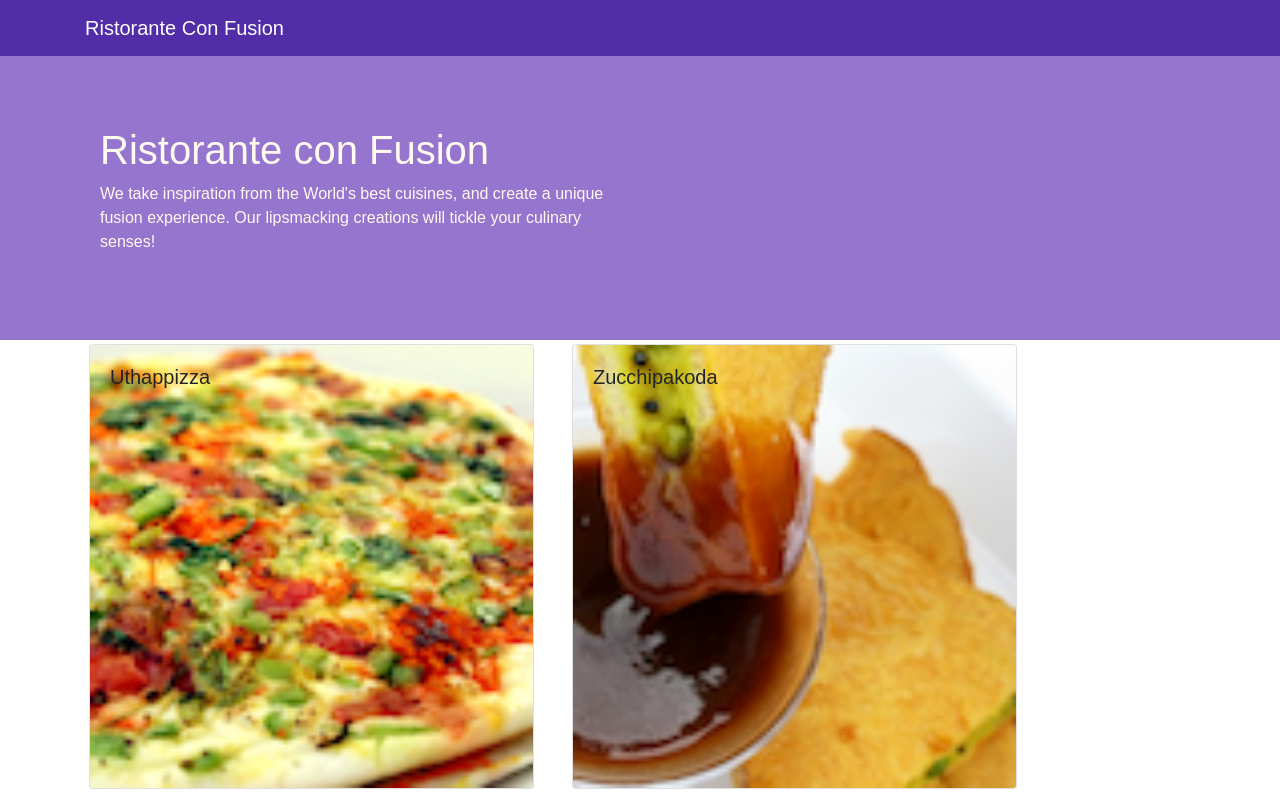
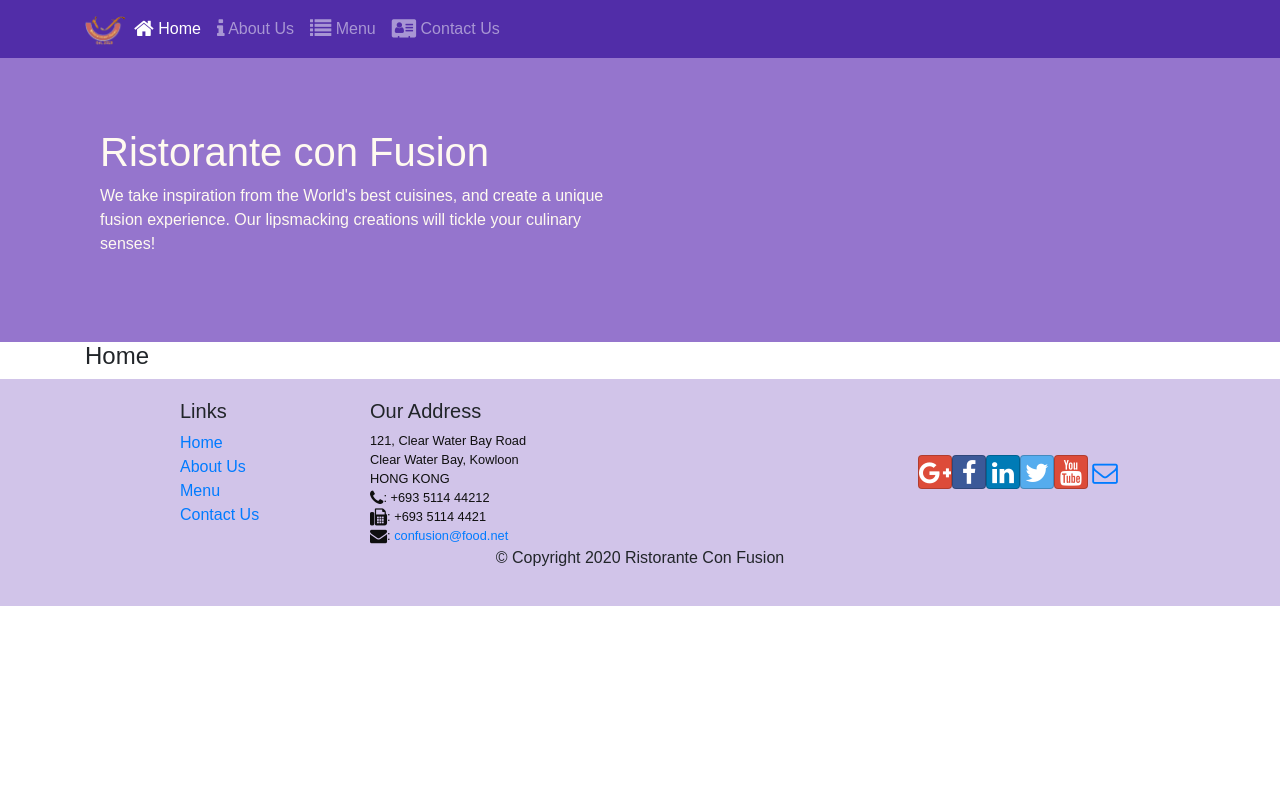
Before and after one commit to FielLucas/React, a React (Create React App) app: page /home in a window 1280 px wide. Shown: the top 795 px of the page. Built offline with nearby package versions, Linux system fonts and the light colour scheme.

Commit message:
React Router

```diff
--- a/package.json
+++ b/package.json
@@ -9,6 +9,7 @@
     "react": "^16.13.1",
     "react-dom": "^16.13.1",
     "react-popper": "0.9.2",
+    "react-router-dom": "4.2.2",
     "react-scripts": "1.1.4",
     "reactstrap": "5.0.0"
   },
--- a/src/App.js
+++ b/src/App.js
@@ -1,16 +1,18 @@
 import React, { Component } from 'react';
 import './App.css';
 import Main from './components/MainComponent';
+import { BrowserRouter } from 'react-router-dom';
 
 class App extends Component {
 
 	render() {
 		return (
+			<BrowserRouter>
 				<div className="App">
 					<Main />
 				</div>
+			</BrowserRouter>
 		);
 	}
 }
-
 export default App;
--- a/src/components/FooterComponent.js
+++ b/src/components/FooterComponent.js
@@ -1,4 +1,5 @@
 import React from 'react';
+import { Link } from 'react-router-dom';
 
 function Footer(props) {
     return(
@@ -8,22 +9,22 @@
                 <div className="col-4 offset-1 col-sm-2">
                     <h5>Links</h5>
                     <ul className="list-unstyled">
-                        <li><a href="#">Home</a></li>
-                        <li><a href="#">About</a></li>
-                        <li><a href="#">Menu</a></li>
-                        <li><a href="contactus.html">Contact</a></li>
+                        <li><Link to='/home'>Home</Link></li>
+                        <li><Link to='/aboutus'>About Us</Link></li>
+                        <li><Link to='/menu'>Menu</Link></li>
+                        <li><Link to='/contactus'>Contact Us</Link></li>
                     </ul>
                 </div>
                 <div className="col-7 col-sm-5">
                     <h5>Our Address</h5>
                     <address>
-		              121, Clear Water Bay Road<br />
-		              Clear Water Bay, Kowloon<br />
-		              HONG KONG<br />
-		              <i className="fa fa-phone fa-lg"></i>: +852 1234 5678<br />
-		              <i className="fa fa-fax fa-lg"></i>: +852 8765 4321<br />
-		              <i className="fa fa-envelope fa-lg"></i>: <a href="mailto:confusion@food.net">
-                         confusion@food.net</a>
+						121, Clear Water Bay Road<br />
+						Clear Water Bay, Kowloon<br />
+						HONG KONG<br />
+						<i className="fa fa-phone fa-lg"></i>: +693 5114 44212<br />
+						<i className="fa fa-fax fa-lg"></i>: +693 5114 4421<br />
+						<i className="fa fa-envelope fa-lg"></i>: <a href="mailto:confusion@food.net">
+							confusion@food.net</a>
                     </address>
                 </div>
                 <div className="col-12 col-sm-4 align-self-center">
@@ -33,13 +34,13 @@
                         <a className="btn btn-social-icon btn-linkedin" href="http://www.linkedin.com/in/"><i className="fa fa-linkedin"></i></a>
                         <a className="btn btn-social-icon btn-twitter" href="http://twitter.com/"><i className="fa fa-twitter"></i></a>
                         <a className="btn btn-social-icon btn-google" href="http://youtube.com/"><i className="fa fa-youtube"></i></a>
-                        <a className="btn btn-social-icon" href="mailto:"><i className="fa fa-envelope-o"></i></a>
+                        <a className="btn btn-social-icon" href="mailto:jcfababeir30@gmail.com"><i className="fa fa-envelope-o"></i></a>
                     </div>
                 </div>
             </div>
             <div className="row justify-content-center">
                 <div className="col-auto">
-                    <p>© Copyright 2018 Ristorante Con Fusion</p>
+                    <p>© Copyright 2020 Ristorante Con Fusion</p>
                 </div>
             </div>
         </div>
--- a/src/components/HeaderComponent.js
+++ b/src/components/HeaderComponent.js
@@ -1,13 +1,46 @@
 import React, { Component } from 'react';
-import { Navbar, NavbarBrand, Jumbotron } from 'reactstrap';
+import { Nav, Navbar, NavbarBrand, NavbarToggler, Collapse, NavItem, Jumbotron } from 'reactstrap';
+import { NavLink } from 'react-router-dom';
 
 class Header extends Component {
+    constructor(props) {
+        super(props);
+
+        this.toggleNav = this.toggleNav.bind(this);
+        this.state = {
+			isNavOpen: false
+			};
+		}
+
+		toggleNav() {
+			this.setState({
+			isNavOpen: !this.state.isNavOpen
+			});
+		}
+
     render() {
-		return(
-		<React.Fragment>
-		<Navbar dark>
+        return (
+            <div>
+                <Navbar dark expand="md">
                     <div className="container">
-				<NavbarBrand href="/">Ristorante Con Fusion</NavbarBrand>
+                        <NavbarToggler onClick={this.toggleNav} />
+                        <NavbarBrand className="mr-auto" href="/"><img src='assets/images/logo.png' height="30" width="41" alt='Ristorante Con Fusion' /></NavbarBrand>
+                        <Collapse isOpen={this.state.isNavOpen} navbar>
+                            <Nav navbar>
+                            <NavItem>
+                                <NavLink className="nav-link"  to='/home'><span className="fa fa-home fa-lg"></span> Home</NavLink>
+                            </NavItem>
+                            <NavItem>
+                                <NavLink className="nav-link" to='/aboutus'><span className="fa fa-info fa-lg"></span> About Us</NavLink>
+                            </NavItem>
+                            <NavItem>
+                                <NavLink className="nav-link"  to='/menu'><span className="fa fa-list fa-lg"></span> Menu</NavLink>
+                            </NavItem>
+                            <NavItem>
+                                <NavLink className="nav-link" to='/contactus'><span className="fa fa-address-card fa-lg"></span> Contact Us</NavLink>
+                            </NavItem>
+                            </Nav>
+                        </Collapse>
                     </div>
                 </Navbar>
                 <Jumbotron>
@@ -20,9 +53,8 @@
                         </div>
                     </div>
                 </Jumbotron>
-		</React.Fragment>
+            </div>
         );
     }
 }
-
 export default Header;
--- /dev/null
+++ b/src/components/HomeComponent.js
@@ -0,0 +1,11 @@
+import React from 'react';
+
+function Home(props) {
+    return(
+		<div className="container">
+			<h4>Home</h4>
+		</div>
+    );
+}
+
+export default Home;
--- a/src/components/MainComponent.js
+++ b/src/components/MainComponent.js
@@ -1,9 +1,11 @@
 import React, { Component } from 'react';
+import Home from './HomeComponent';
 import Menu from './MenuComponent';
 import DishDetail from './DishDetailComponent';
 import Header from './HeaderComponent';
 import Footer from './FooterComponent';
 import { DISHES } from '../shared/dishes';
+import { Switch, Route, Redirect } from 'react-router-dom';
 
 class Main extends Component {
 
@@ -11,22 +13,26 @@
 		super(props);
 		this.state = {
 			dishes: DISHES,
-			selectedDish: null
 		};
 	}
 
-	onDishSelect(dishId) {
-		this.setState({ selectedDish: dishId});
-	}
+	render() {
+			const HomePage = () => {
+				return(
+					<Home />
+					);
+				}
 
-	render() {
 		return (
-		<div>
-			<Header />
-			<Menu dishes={this.state.dishes} onClick={(dishId) => this.onDishSelect(dishId)} />
-			<DishDetail dish={this.state.dishes.filter((dish) => dish.id === this.state.selectedDish)[0]} />
-			<Footer />
-		</div>
+			<div>
+				<Header />
+				<Switch>
+					<Route path='/home' component={HomePage} />
+					<Route exact path='/menu' component={() => <Menu dishes={this.state.dishes} />} />
+					<Redirect to="/home" />
+				</Switch>
+				<Footer />
+			</div>
 		);
 	}
 }
--- a/src/components/MenuComponent.js
+++ b/src/components/MenuComponent.js
@@ -2,10 +2,9 @@
 import { Card, CardImg, CardImgOverlay,
     CardTitle } from 'reactstrap';
 
-    function RenderMenuItem ({dish, onClick}) {
+    function RenderMenuItem ({dish}) {
         return (
-            <Card
-                onClick={() => onClick(dish.id)}>
+            <Card >
                 <CardImg width="100%" src={dish.image} alt={dish.name} />
                 <CardImgOverlay>
                     <CardTitle>{dish.name}</CardTitle>
```
Also changed, not shown: 1 other file (tests, documents, lock files or other folders). Lines whose indentation alone changed are shown as unchanged.
